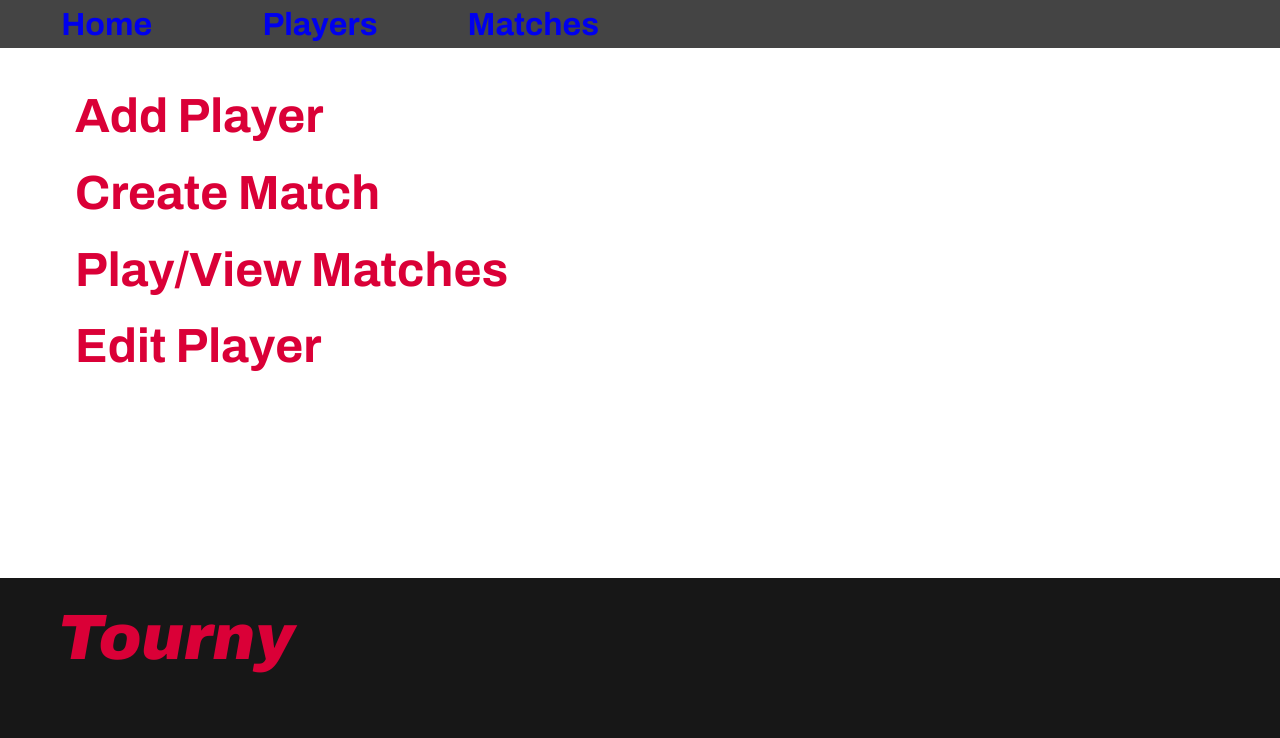
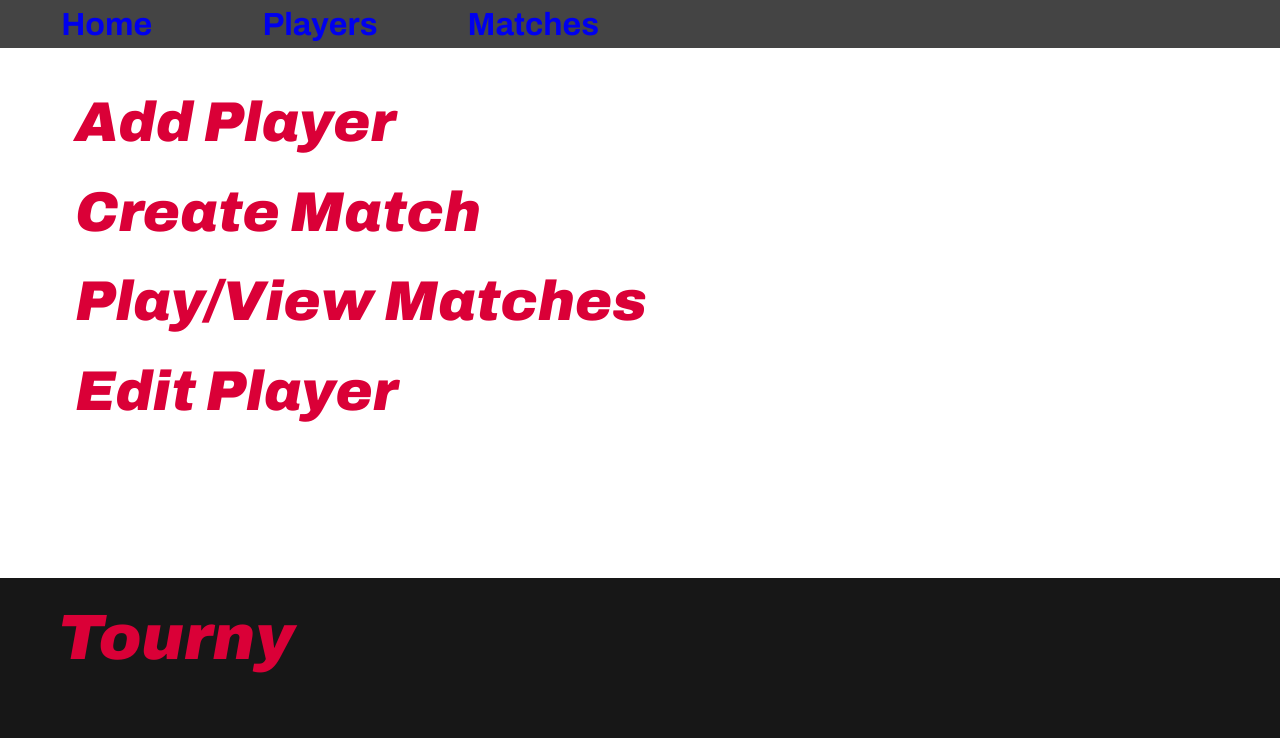
Before and after one commit to ChrisMcK89/python_project, a Flask app: page / in a window 1280 px wide. Shown: the part 128-866 px from the top of the page. Run offline with Flask 2, Linux system fonts and the light colour scheme.

Commit message:
99% completed, need to do player/show css

```diff
--- a/Tourny_app/static/style.css
+++ b/Tourny_app/static/style.css
@@ -84,10 +84,10 @@ table a {
 }
 
 .main_index {
-    font-style: None;
-    font-size: 3em;
+    font-style: italic;
+    font-size: 3.5em;
     line-height: 1.6;
-    font-weight: normal;
+    font-weight: bold;
 }
 
 main a {
```
